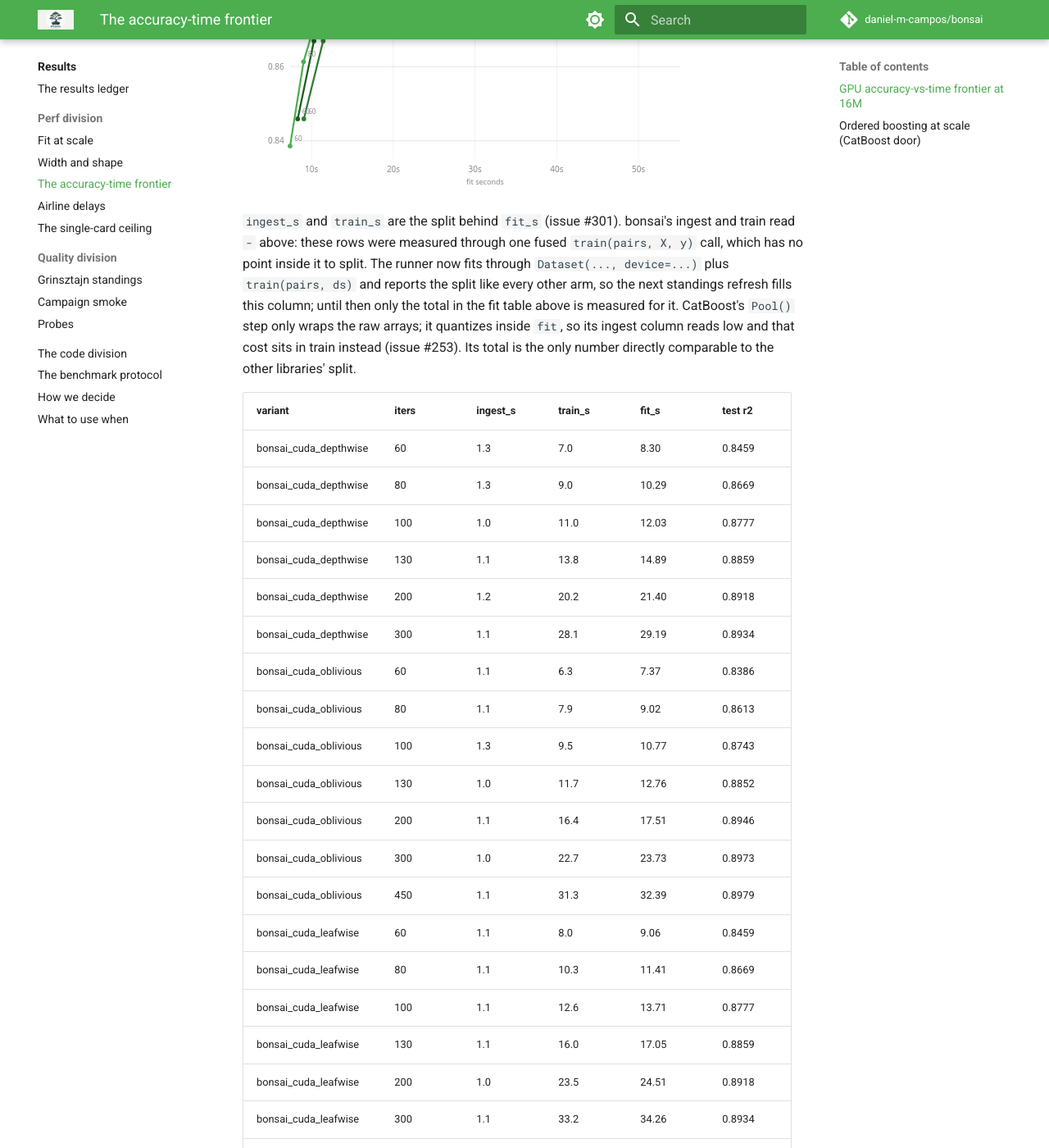
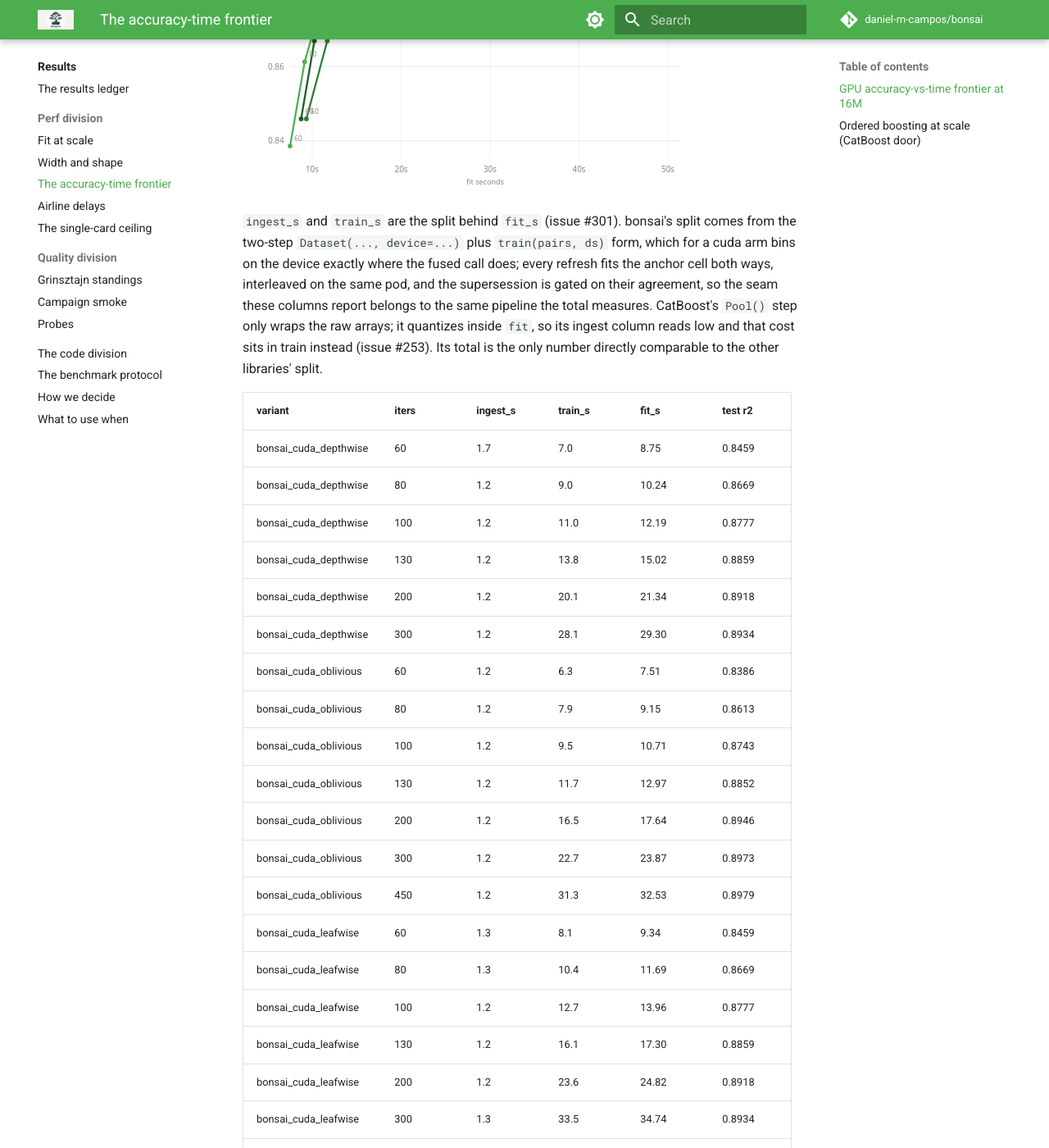
Before and after one commit to daniel-m-campos/bonsai, an MkDocs documentation site: the page built from docs/method/results/perf-frontier.md, in a window 1280 px wide and 1400 px high, scrolled down 420 px. Shown: the whole window at 82% size. Built offline with MkDocs 1.6.1 and Material for MkDocs 9.7.7, drawn with Linux system fonts in a browser that asks for light colours; comment, search, counter and statistics services are not loaded; some of the changed text lies outside the part shown.

Commit message:
bench(standings): refresh rows,width,frontier,airline
Same-pod refresh via scripts/standings_refresh.py (decision 96);
superseded files deleted, registry updated, ledger and README
regenerated. First standings measured through the two-step runner:
every arm carries ingest_s and train_s, bonsai included. The
renderer note that scheduled this refresh is retired, and decision
101 gains a status pointer.

```diff
--- a/docs/method/results/perf-frontier.md
+++ b/docs/method/results/perf-frontier.md
@@ -6,44 +6,44 @@
 
 ![Accuracy vs fit time at 16M rows](../assets/gpu-pareto-16M.svg)
 
-`ingest_s` and `train_s` are the split behind `fit_s` (issue #301). bonsai's ingest and train read `-` above: these rows were measured through one fused `train(pairs, X, y)` call, which has no point inside it to split. The runner now fits through `Dataset(..., device=...)` plus `train(pairs, ds)` and reports the split like every other arm, so the next standings refresh fills this column; until then only the total in the fit table above is measured for it. CatBoost's `Pool()` step only wraps the raw arrays; it quantizes inside `fit`, so its ingest column reads low and that cost sits in train instead (issue #253). Its total is the only number directly comparable to the other libraries' split.
+`ingest_s` and `train_s` are the split behind `fit_s` (issue #301). bonsai's split comes from the two-step `Dataset(..., device=...)` plus `train(pairs, ds)` form, which for a cuda arm bins on the device exactly where the fused call does; every refresh fits the anchor cell both ways, interleaved on the same pod, and the supersession is gated on their agreement, so the seam these columns report belongs to the same pipeline the total measures. CatBoost's `Pool()` step only wraps the raw arrays; it quantizes inside `fit`, so its ingest column reads low and that cost sits in train instead (issue #253). Its total is the only number directly comparable to the other libraries' split.
 
 | variant | iters | ingest_s | train_s | fit_s | test r2 |
 |---|---|---|---|---|---|
-| bonsai_cuda_depthwise | 60 | 1.3 | 7.0 | 8.30 | 0.8459 |
-| bonsai_cuda_depthwise | 80 | 1.3 | 9.0 | 10.29 | 0.8669 |
-| bonsai_cuda_depthwise | 100 | 1.0 | 11.0 | 12.03 | 0.8777 |
-| bonsai_cuda_depthwise | 130 | 1.1 | 13.8 | 14.89 | 0.8859 |
-| bonsai_cuda_depthwise | 200 | 1.2 | 20.2 | 21.40 | 0.8918 |
-| bonsai_cuda_depthwise | 300 | 1.1 | 28.1 | 29.19 | 0.8934 |
-| bonsai_cuda_oblivious | 60 | 1.1 | 6.3 | 7.37 | 0.8386 |
-| bonsai_cuda_oblivious | 80 | 1.1 | 7.9 | 9.02 | 0.8613 |
-| bonsai_cuda_oblivious | 100 | 1.3 | 9.5 | 10.77 | 0.8743 |
-| bonsai_cuda_oblivious | 130 | 1.0 | 11.7 | 12.76 | 0.8852 |
-| bonsai_cuda_oblivious | 200 | 1.1 | 16.4 | 17.51 | 0.8946 |
-| bonsai_cuda_oblivious | 300 | 1.0 | 22.7 | 23.73 | 0.8973 |
-| bonsai_cuda_oblivious | 450 | 1.1 | 31.3 | 32.39 | 0.8979 |
-| bonsai_cuda_leafwise | 60 | 1.1 | 8.0 | 9.06 | 0.8459 |
-| bonsai_cuda_leafwise | 80 | 1.1 | 10.3 | 11.41 | 0.8669 |
-| bonsai_cuda_leafwise | 100 | 1.1 | 12.6 | 13.71 | 0.8777 |
-| bonsai_cuda_leafwise | 130 | 1.1 | 16.0 | 17.05 | 0.8859 |
-| bonsai_cuda_leafwise | 200 | 1.0 | 23.5 | 24.51 | 0.8918 |
-| bonsai_cuda_leafwise | 300 | 1.1 | 33.2 | 34.26 | 0.8934 |
-| xgb_cuda | 100 | 30.8 | 7.0 | 37.76 | 0.8779 |
-| xgb_cuda | 150 | 28.8 | 10.2 | 39.07 | 0.8887 |
-| xgb_cuda | 200 | 30.1 | 13.4 | 43.47 | 0.8918 |
-| xgb_cuda | 300 | 28.9 | 18.8 | 47.71 | 0.8933 |
-| catboost_gpu | 100 | 4.2 | 19.5 | 23.77 | 0.8751 |
-| catboost_gpu | 150 | 4.2 | 24.0 | 28.18 | 0.8892 |
-| catboost_gpu | 200 | 4.2 | 27.5 | 31.72 | 0.8944 |
-| catboost_gpu | 300 | 4.2 | 35.7 | 39.94 | 0.8973 |
-| catboost_gpu | 450 | 4.2 | 46.1 | 50.28 | 0.8980 |
-| lgbm_cuda | 100 | 14.6 | 15.6 | 30.20 | 0.8847 |
-| lgbm_cuda | 150 | 14.7 | 21.7 | 36.36 | 0.8910 |
-| lgbm_cuda | 200 | 15.2 | 27.2 | 42.42 | 0.8924 |
-| lgbm_cuda | 300 | 16.5 | 38.6 | 55.11 | 0.8930 |
+| bonsai_cuda_depthwise | 60 | 1.7 | 7.0 | 8.75 | 0.8459 |
+| bonsai_cuda_depthwise | 80 | 1.2 | 9.0 | 10.24 | 0.8669 |
+| bonsai_cuda_depthwise | 100 | 1.2 | 11.0 | 12.19 | 0.8777 |
+| bonsai_cuda_depthwise | 130 | 1.2 | 13.8 | 15.02 | 0.8859 |
+| bonsai_cuda_depthwise | 200 | 1.2 | 20.1 | 21.34 | 0.8918 |
+| bonsai_cuda_depthwise | 300 | 1.2 | 28.1 | 29.30 | 0.8934 |
+| bonsai_cuda_oblivious | 60 | 1.2 | 6.3 | 7.51 | 0.8386 |
+| bonsai_cuda_oblivious | 80 | 1.2 | 7.9 | 9.15 | 0.8613 |
+| bonsai_cuda_oblivious | 100 | 1.2 | 9.5 | 10.71 | 0.8743 |
+| bonsai_cuda_oblivious | 130 | 1.2 | 11.7 | 12.97 | 0.8852 |
+| bonsai_cuda_oblivious | 200 | 1.2 | 16.5 | 17.64 | 0.8946 |
+| bonsai_cuda_oblivious | 300 | 1.2 | 22.7 | 23.87 | 0.8973 |
+| bonsai_cuda_oblivious | 450 | 1.2 | 31.3 | 32.53 | 0.8979 |
+| bonsai_cuda_leafwise | 60 | 1.3 | 8.1 | 9.34 | 0.8459 |
+| bonsai_cuda_leafwise | 80 | 1.3 | 10.4 | 11.69 | 0.8669 |
+| bonsai_cuda_leafwise | 100 | 1.2 | 12.7 | 13.96 | 0.8777 |
+| bonsai_cuda_leafwise | 130 | 1.2 | 16.1 | 17.30 | 0.8859 |
+| bonsai_cuda_leafwise | 200 | 1.2 | 23.6 | 24.82 | 0.8918 |
+| bonsai_cuda_leafwise | 300 | 1.3 | 33.5 | 34.74 | 0.8934 |
+| xgb_cuda | 100 | 17.4 | 7.0 | 24.42 | 0.8779 |
+| xgb_cuda | 150 | 16.7 | 10.1 | 26.77 | 0.8887 |
+| xgb_cuda | 200 | 17.6 | 13.2 | 30.87 | 0.8918 |
+| xgb_cuda | 300 | 17.4 | 18.9 | 36.22 | 0.8933 |
+| catboost_gpu | 100 | 5.1 | 17.9 | 22.98 | 0.8751 |
+| catboost_gpu | 150 | 5.1 | 22.1 | 27.23 | 0.8892 |
+| catboost_gpu | 200 | 5.1 | 26.3 | 31.32 | 0.8944 |
+| catboost_gpu | 300 | 5.0 | 34.7 | 39.69 | 0.8973 |
+| catboost_gpu | 450 | 5.2 | 46.2 | 51.38 | 0.8980 |
+| lgbm_cuda | 100 | 12.3 | 16.3 | 28.59 | 0.8847 |
+| lgbm_cuda | 150 | 12.5 | 22.5 | 34.99 | 0.8910 |
+| lgbm_cuda | 200 | 12.7 | 28.4 | 41.11 | 0.8924 |
+| lgbm_cuda | 300 | 12.7 | 38.5 | 51.22 | 0.8930 |
 
-*Source: [`gpu-pareto-16M-2026-08.jsonl`](../../../benchmarks/results/gpu-pareto-16M-2026-08.jsonl). bonsai is first to every measured accuracy across the grid (terminal accuracies tie within the noise band) and its marginal round cost stays below CatBoost's on the same pod. Evidence: [benchmarks/gpu-pareto-16M-2026-07.md](../../../benchmarks/gpu-pareto-16M-2026-07.md). Measured at `ce122b8` (2026-08-03, pod-NVIDIA-L40S).*
+*Source: [`gpu-pareto-16M-2026-08.jsonl`](../../../benchmarks/results/gpu-pareto-16M-2026-08.jsonl). bonsai is first to every measured accuracy across the grid (terminal accuracies tie within the noise band) and its marginal round cost stays below CatBoost's on the same pod. Evidence: [benchmarks/gpu-pareto-16M-2026-07.md](../../../benchmarks/gpu-pareto-16M-2026-07.md). Measured at `3599365` (2026-08-04, pod-NVIDIA-L40S).*
 
 ### Ordered boosting at scale (CatBoost door)
 
```
Also changed, not shown: README.md (+10 -10 lines), docs/decisions.md (+2 -0 lines), docs/method/results.md (+1 -1 lines), docs/method/results/perf-airline.md (+27 -27 lines), docs/method/results/perf-scale.md (+18 -18 lines), docs/method/results/perf-shape.md (+14 -14 lines), docs/method/assets/airline-10m.svg, docs/method/assets/cols-rebaseline.svg, docs/method/assets/gpu-pareto-16M.svg, docs/method/assets/rebaseline-rows.svg, 6 other files.
